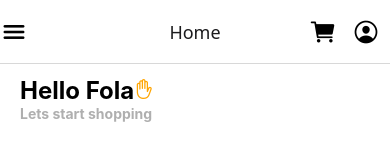
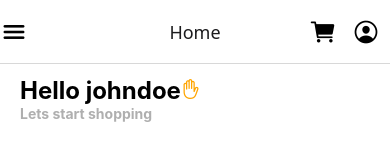
Before and after one commit to oscarMolina1523/Ecommerce-ReactNative, a React Native app: screen / in a window 390 px wide. Shown: the top 152 px of the page. Built offline with nearby package versions, Linux system fonts and the light colour scheme.

Commit message:
implementing logic to show name of the user

```diff
--- a/src/shared/NavbarComponent.tsx
+++ b/src/shared/NavbarComponent.tsx
@@ -1,11 +1,16 @@
 import { Ionicons } from '@expo/vector-icons';
 import React from "react";
 import { StyleSheet, Text, View } from "react-native";
+import { useUserContext } from '../context/UserContext';
 
 const NavbarComponent = () => {
+  const {user}=useUserContext();
+
+  if (!user) return;
+
   return (
     <View style={styles.container}>
-      <Text style={styles.text}>Hello Fola<Ionicons name="hand-left-outline" color="orange" size={20} /></Text>
+      <Text style={styles.text}>Hello {user.userName}<Ionicons name="hand-left-outline" color="orange" size={20} /></Text>
       <Text style={{color:'#AFAFAF', fontWeight:'bold'}}>Lets start shopping</Text>
     </View>
   );
```
